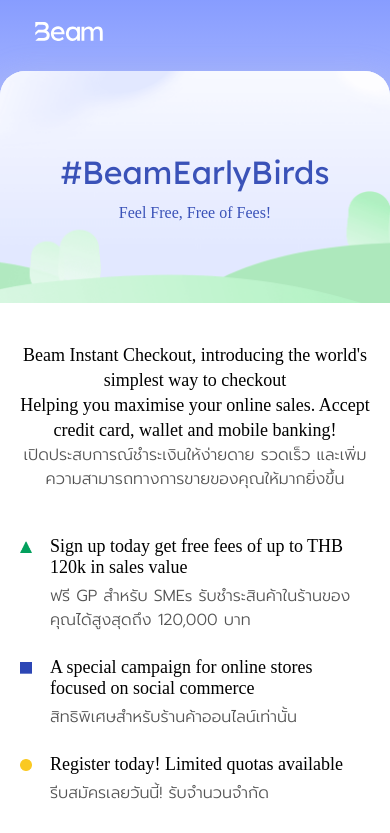
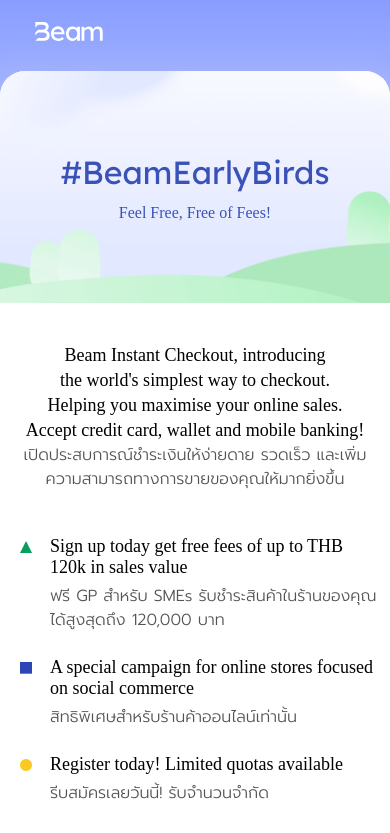
Before and after one commit to Beam-Data-Company/beam-early-access, a Next.js app: page /earlybird in a window 390 px wide. Shown: the top 833 px of the page. Built offline with nearby package versions, Linux system fonts and the light colour scheme; a web font is replaced by a local one.

Commit message:
change first paragraph arrangement for responsive

```diff
--- a/pages/earlybird.tsx
+++ b/pages/earlybird.tsx
@@ -10,6 +10,7 @@ import triangleIcon from '../public/earlybird/triangle-icon.png'
 import squareIcon from '../public/earlybird/square-icon.png'
 import circleIcon from '../public/earlybird/circle-icon.png'
 import backgroundShapes from '../public/earlybird/background-shapes.png'
+import { useMediaQuery } from 'react-responsive'
 
 const messageArray = [
   {
@@ -33,6 +34,9 @@ const messageArray = [
 ]
 
 export default function Earlybird() {
+  const isPhonePortrait = useMediaQuery({ maxWidth: 450 })
+  const isSmallPhonePortrait = useMediaQuery({ maxWidth: 350 })
+
   const renderMessages = () => {
     return messageArray.map(({ icon, englishMessage, thaiMessage }) => {
       return (
@@ -60,21 +64,47 @@ export default function Earlybird() {
         <Banner />
 
         <div className={styles.bird_left}>
-          <Image src={birdLeft} alt="Bird Left" />
+          <Image src={birdLeft} alt="Bird Left" priority />
         </div>
         <div className={styles.bird_right}>
-          <Image src={birdRight} alt="Bird Right" />
+          <Image src={birdRight} alt="Bird Right" priority />
         </div>
 
         <p className={styles.paragraph}>
+          {isSmallPhonePortrait ? (
             <span className={styles.english_message}>
-            Beam Instant Checkout, introducing the world&apos;s simplest way to
-            checkout
+              Beam Instant Checkout, introducing
+              <br />
+              the world&apos;s simplest way to checkout.
+              <br />
+              Helping you maximise your online sales.
+              <br />
+              Accept credit card, wallet and
+              <br />
+              mobile banking!
+              <br />
+            </span>
+          ) : isPhonePortrait ? (
+            <span className={styles.english_message}>
+              Beam Instant Checkout, introducing
+              <br />
+              the world&apos;s simplest way to checkout.
+              <br />
+              Helping you maximise your online sales.
+              <br />
+              Accept credit card, wallet and mobile banking!
+              <br />
+            </span>
+          ) : (
+            <span className={styles.english_message}>
+              Beam Instant Checkout, introducing the world&apos;s simplest way
+              to checkout.
               <br />
               Helping you maximise your online sales. Accept credit card, wallet
               and mobile banking!
               <br />
             </span>
+          )}
           <span className={styles.thai_message}>
             เปิดประสบการณ์ชำระเงินให้ง่ายดาย รวดเร็ว
             และเพิ่มความสามารถทางการขายของคุณให้มากยิ่งขึ้น
--- a/styles/earlybird.module.css
+++ b/styles/earlybird.module.css
@@ -144,7 +144,23 @@
 /* phone portrait */
 @media (max-width: 450px) {
   .main_container {
-    padding: 0px 20px;
-    min-height: 1520px;
+    padding: 0px 10px;
+    min-height: 1420px;
+  }
+
+  .message_list {
+    padding-left: 10px;
   }
 }
+
+/* small phone portrait */
+@media (max-width: 350px) {
+  .main_container {
+    padding: 0px 7px;
+    min-height: 1470px;
+  }
+
+  .message_list {
+    padding-left: 5px;
+  }
+}
```
Lines whose indentation alone changed are shown as unchanged.
